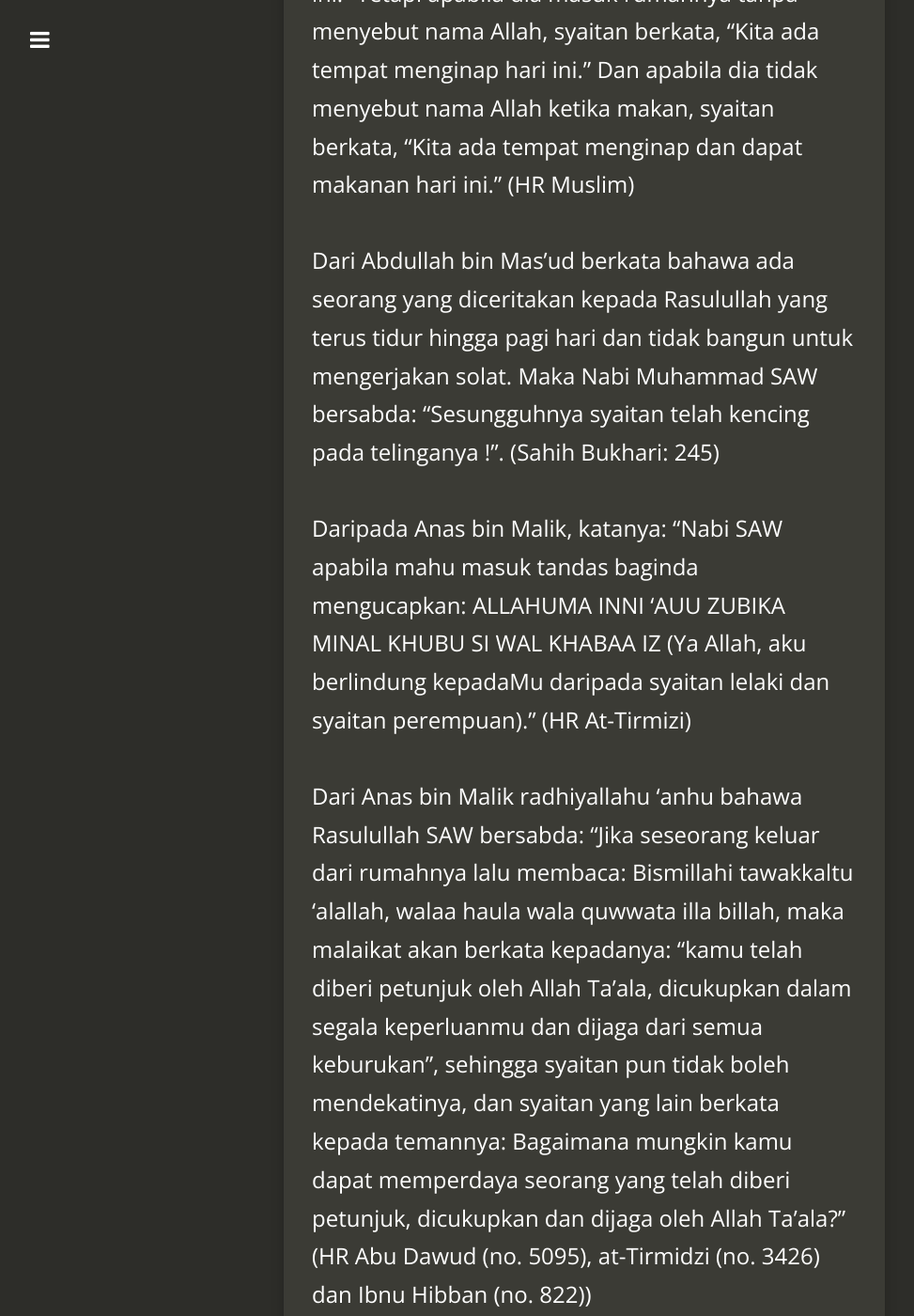
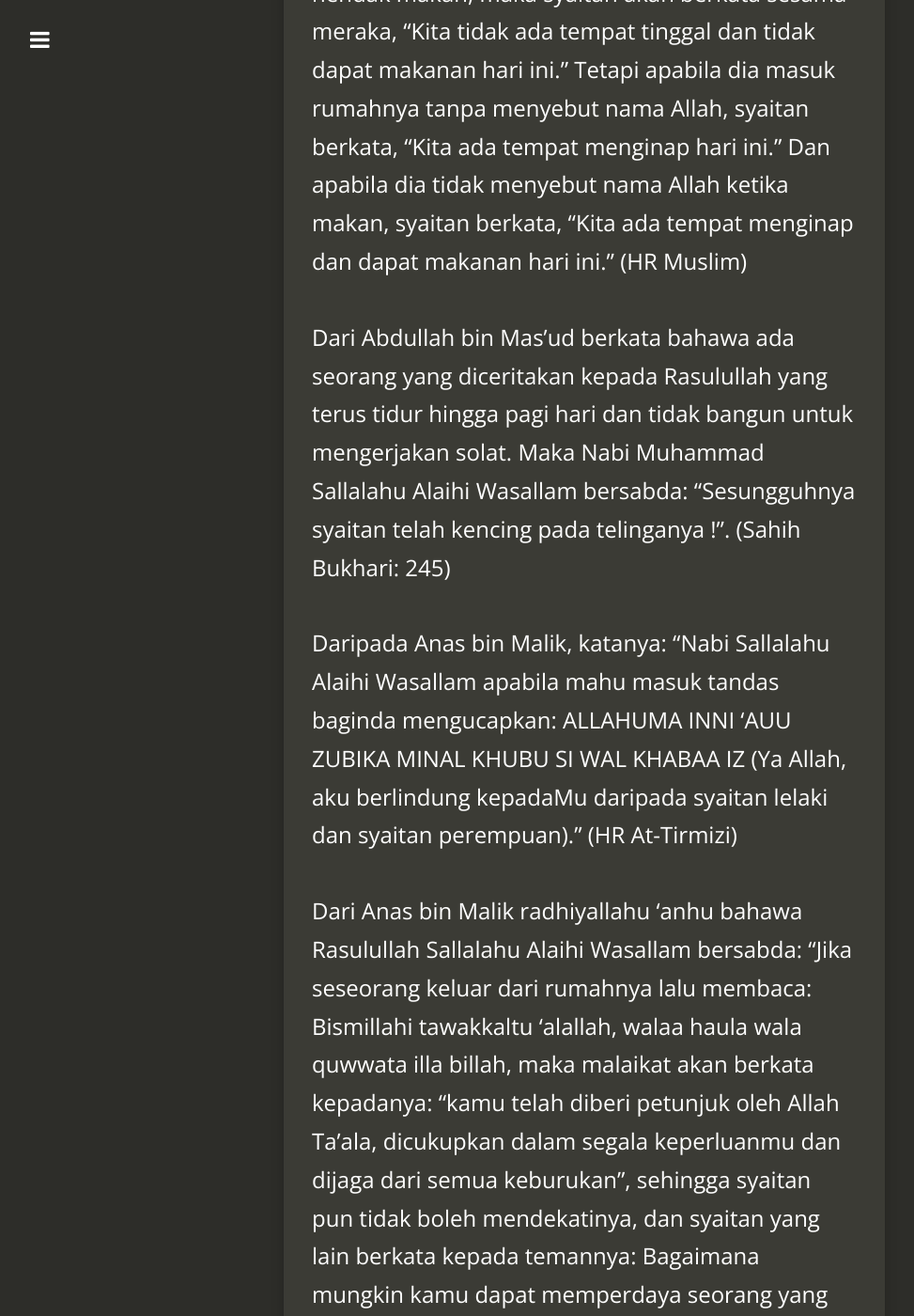
Before and after one commit to kedamaian/swsyafiq, a Jekyll site: the page built from _posts/2014-06-09-syaitan.md, in a window 1280 px wide and 1400 px high, scrolled down 4652 px. Shown: the whole window at 94% size, without its empty margins (18-991 px from the left). Built offline with Jekyll 4.4.1, drawn with Linux system fonts in a browser that asks for light colours; nearby versions of some CDN libraries; comment, search, counter and statistics services are not loaded; some of the changed text lies outside the part shown.

Commit message:
Update 2014-06-09-syaitan.md

```diff
--- a/_posts/2014-06-09-syaitan.md
+++ b/_posts/2014-06-09-syaitan.md
@@ -12,21 +12,21 @@
 
 Rasulullah shollallahu 'alaihi wasallam bersabda, "syaitan mengikat di atas kepala orang yang tidur dengan tiga simpulan, lalu berkata: “Bagi kamu malam yang panjang, tidurlah!”. Apabila orang itu bangun dan mengingati Allah, terbukalah satu simpulan. Apabila orang itu berwuduk, terbukalah satu lagi simpulan. Apabila orang itu bersolat, terbukalah kesemua simpulan. Maka pada hari itu orang tersebut akan bersemangat dan ceria. Jika tidak (iaitu ada simpulan yang masih terikat) maka pada hari itu orang tersebut akan merasa malas dan tidak ceria". (HR. Bukhari)
 
-Rasulullah SAW bersabda, “Apabila kamu bangun dari tidur, beristintsaarlah (memasukkan air ke dalam hidung) tiga kali kerana syaitan bermalam di rongga hidung.” (HR. Bukhari dan Muslim)
+Rasulullah Sallalahu Alaihi Wasallam bersabda, “Apabila kamu bangun dari tidur, beristintsaarlah (memasukkan air ke dalam hidung) tiga kali kerana syaitan bermalam di rongga hidung.” (HR. Bukhari dan Muslim)
 
 Daripada Ibnu ‘Abbas katanya : Sabda Rasulullah shollallahu 'alaihi wasallam yang bermaksud : Syaitan itu duduk mencangkung di atas hati manusia. Apabila manusia ingat Allah maka ia akan mengundur diri dan apabila manusia lalai maka ia akan membisikkan kejahatan. (HR. Bukhari)
 
-Nabi SAW bersabda, "Jika salah seorang dari kalian hendak makan, makanlah dengan tangan kanan. Dan apabila ingin minum, minumlah dengan tangan kanan. Sesungguhnya syaitan makan dengan tangan kirinya dan minum dengan tangan kirinya" (HR. Muslim)
+Nabi Sallalahu Alaihi Wasallam bersabda, "Jika salah seorang dari kalian hendak makan, makanlah dengan tangan kanan. Dan apabila ingin minum, minumlah dengan tangan kanan. Sesungguhnya syaitan makan dengan tangan kirinya dan minum dengan tangan kirinya" (HR. Muslim)
 
-Rasulullah SAW bersabda: " Sesungguhnya Allah Ta'ala membenci orang yang menguap. Menguap itu adalah daripada syaitan. Maka apabila seseorang kamu menguap, hendaklah dia menahannya semampunya. Sebab sesungguhnya apabila seseorang kamu menguap, syaitan akan mentertawakannya." (HR Bukhari)
+Rasulullah Sallalahu Alaihi Wasallam bersabda: " Sesungguhnya Allah Ta'ala membenci orang yang menguap. Menguap itu adalah daripada syaitan. Maka apabila seseorang kamu menguap, hendaklah dia menahannya semampunya. Sebab sesungguhnya apabila seseorang kamu menguap, syaitan akan mentertawakannya." (HR Bukhari)
 
-Rasulullah SAW: Apabila seseorang kamu menguap, hendaklah dia meletakkan tangan pada mulutnya, kerana sesungguhnya syaitan itu akan masuk (melalui mulut yang terbuka). (HR Muslim)
+Rasulullah Sallalahu Alaihi Wasallam: Apabila seseorang kamu menguap, hendaklah dia meletakkan tangan pada mulutnya, kerana sesungguhnya syaitan itu akan masuk (melalui mulut yang terbuka). (HR Muslim)
 
 “Menguap ketika solat itu daripada syaitan. Oleh itu, apabila kamu terasa ingin menguap, maka hendaklah berusaha menahannya.” (HR At-Tirmizi).
 
-Nabi SAW bersabda Abu Hurairah r.a berkata: "Rasulullah SAW bersabda, "Apabila dikumandangkan azan solat, syaitan akan berlari seraya terkentut-kentut sampai ia tidak mendengar suara azan tersebut. Apabila muadzin telah selesai azan, ia kembali lagi. Dan jika iqamat dikumandangkan, ia berlari. Apabila telah selesai iqamat, dia kembali lagi. Ia akan selalu bersama orang yang solat seraya berkata kepadanya: "Ingatlah apa yang tadinya kamu tidak ingat!", sehingga orang tersebut tidak tahu berapa rakaat dia solat". (HR Bukhari)
+Nabi Sallalahu Alaihi Wasallam bersabda Abu Hurairah r.a berkata: "Rasulullah Sallalahu Alaihi Wasallam bersabda, "Apabila dikumandangkan azan solat, syaitan akan berlari seraya terkentut-kentut sampai ia tidak mendengar suara azan tersebut. Apabila muadzin telah selesai azan, ia kembali lagi. Dan jika iqamat dikumandangkan, ia berlari. Apabila telah selesai iqamat, dia kembali lagi. Ia akan selalu bersama orang yang solat seraya berkata kepadanya: "Ingatlah apa yang tadinya kamu tidak ingat!", sehingga orang tersebut tidak tahu berapa rakaat dia solat". (HR Bukhari)
 
-Abu Hurairah r.a berkata, "Sesungguhnya Rasulullah SAW telah bersabda, "Jika salah seorang dari kamu solat, syaitan akan datang kepadanya untuk menggodanya sampai dia tidak tahu berapa rakaat yang dia telah kerjakan. Apabila salah seorang dari kamu mengalami hal itu, hendaklah dia sujud dua kali (sujud sahwi)." (HR Bukhari dan Muslim)
+Abu Hurairah r.a berkata, "Sesungguhnya Rasulullah Sallalahu Alaihi Wasallam telah bersabda, "Jika salah seorang dari kamu solat, syaitan akan datang kepadanya untuk menggodanya sampai dia tidak tahu berapa rakaat yang dia telah kerjakan. Apabila salah seorang dari kamu mengalami hal itu, hendaklah dia sujud dua kali (sujud sahwi)." (HR Bukhari dan Muslim)
 
 Doa sebelum solat: Robbi a'u zubika min hamaza tisy shaya thiin, wa a'u zubika robbi any yah dhu ruun. (Ya Allah. Aku berlindung kepada Engkau daripada gangguan syaitan dan aku berlindung kepada Engkau wahai Tuhan dari kedatangan mereka.)
 
@@ -34,18 +34,18 @@
 
 "Jika ada tiga orang lelaki dalam sesebuah kampung atau sesebuah desa tetapi tidak mengerjakan solat berjamaah di masjid, melainkan mereka (mudah) dikuasai oleh syaitan, oleh itu hendaklah engkau sentiasa menyatukan diri dengan jama'ah (kerana dengan itulah sahaja engkau akan selamat dari angkara syaitan)". (HR Ahmad).
 
-Dari Jabir bin Abdillah ra, Rasulullah SAW bersabda: "Apabila salah seorang di antara kamu menyebut nama Allah ketika hendak masuk rumahnya dan menyebut nama Allah ketika hendak makan, maka syaitan akan berkata sesama meraka, "Kita tidak ada tempat tinggal dan tidak dapat makanan hari ini." Tetapi apabila dia masuk rumahnya tanpa menyebut nama Allah, syaitan berkata, "Kita ada tempat menginap hari ini." Dan apabila dia tidak menyebut nama Allah ketika makan, syaitan berkata, "Kita ada tempat menginap dan dapat makanan hari ini." (HR Muslim)
+Dari Jabir bin Abdillah ra, Rasulullah Sallalahu Alaihi Wasallam bersabda: "Apabila salah seorang di antara kamu menyebut nama Allah ketika hendak masuk rumahnya dan menyebut nama Allah ketika hendak makan, maka syaitan akan berkata sesama meraka, "Kita tidak ada tempat tinggal dan tidak dapat makanan hari ini." Tetapi apabila dia masuk rumahnya tanpa menyebut nama Allah, syaitan berkata, "Kita ada tempat menginap hari ini." Dan apabila dia tidak menyebut nama Allah ketika makan, syaitan berkata, "Kita ada tempat menginap dan dapat makanan hari ini." (HR Muslim)
 
-Dari Abdullah bin Mas’ud berkata bahawa ada seorang yang diceritakan kepada Rasulullah yang terus tidur hingga pagi hari dan tidak bangun untuk mengerjakan solat. Maka Nabi Muhammad SAW bersabda: “Sesungguhnya syaitan telah kencing pada telinganya !”. (Sahih Bukhari: 245)
+Dari Abdullah bin Mas’ud berkata bahawa ada seorang yang diceritakan kepada Rasulullah yang terus tidur hingga pagi hari dan tidak bangun untuk mengerjakan solat. Maka Nabi Muhammad Sallalahu Alaihi Wasallam bersabda: “Sesungguhnya syaitan telah kencing pada telinganya !”. (Sahih Bukhari: 245)
 
-Daripada Anas bin Malik, katanya: "Nabi SAW apabila mahu masuk tandas baginda mengucapkan: ALLAHUMA INNI 'AUU ZUBIKA MINAL KHUBU SI WAL KHABAA IZ (Ya Allah, aku berlindung kepadaMu daripada syaitan lelaki dan syaitan perempuan)." (HR At-Tirmizi)
+Daripada Anas bin Malik, katanya: "Nabi Sallalahu Alaihi Wasallam apabila mahu masuk tandas baginda mengucapkan: ALLAHUMA INNI 'AUU ZUBIKA MINAL KHUBU SI WAL KHABAA IZ (Ya Allah, aku berlindung kepadaMu daripada syaitan lelaki dan syaitan perempuan)." (HR At-Tirmizi)
 
-Dari Anas bin Malik radhiyallahu ‘anhu bahawa Rasulullah SAW bersabda: “Jika seseorang keluar dari rumahnya lalu membaca: Bismillahi tawakkaltu ‘alallah, walaa haula wala quwwata illa billah, maka malaikat akan berkata kepadanya: “kamu telah diberi petunjuk oleh Allah Ta’ala, dicukupkan dalam segala keperluanmu dan dijaga dari semua keburukan”, sehingga syaitan pun tidak boleh mendekatinya, dan syaitan yang lain berkata kepada temannya: Bagaimana mungkin kamu dapat memperdaya seorang yang telah diberi petunjuk, dicukupkan dan dijaga oleh Allah Ta’ala?” (HR Abu Dawud (no. 5095), at-Tirmidzi (no. 3426) dan Ibnu Hibban (no. 822))
+Dari Anas bin Malik radhiyallahu ‘anhu bahawa Rasulullah Sallalahu Alaihi Wasallam bersabda: “Jika seseorang keluar dari rumahnya lalu membaca: Bismillahi tawakkaltu ‘alallah, walaa haula wala quwwata illa billah, maka malaikat akan berkata kepadanya: “kamu telah diberi petunjuk oleh Allah Ta’ala, dicukupkan dalam segala keperluanmu dan dijaga dari semua keburukan”, sehingga syaitan pun tidak boleh mendekatinya, dan syaitan yang lain berkata kepada temannya: Bagaimana mungkin kamu dapat memperdaya seorang yang telah diberi petunjuk, dicukupkan dan dijaga oleh Allah Ta’ala?” (HR Abu Dawud (no. 5095), at-Tirmidzi (no. 3426) dan Ibnu Hibban (no. 822))
 
 Sabda Rasulullah , "Di dalam surah al-Baqarah, ada satu ayat yang menjadi penghulu bagi ayat al-Quran, tidak dibacanya dalam rumah yang ada di dalamnya syaitan melainkan keluar ia daripadanya, itulah ayat Kursi" (riwayat al-Hakim)
 
-Rasulullah SAW bersabda, “Gopoh-gapah itu dari amalan syaitan dan sifat tenang itu adalah dari Allah Taala” (HR Al-Baihaqi)
+Rasulullah Sallalahu Alaihi Wasallam bersabda, “Gopoh-gapah itu dari amalan syaitan dan sifat tenang itu adalah dari Allah Taala” (HR Al-Baihaqi)
 
-Dari Aisyah, Rasulullah SAW bersabda: "Sesungguhnya syaitan akan datang kepada seseorang diantara kamu lalu ia berkata: "Siapa yang menciptakan kamu?" Lalu dia menjawab: 'Allah', kemudian syaitan akan bertanya lagi: Siapakah yang mencipta Allah?" Apabila seorang di antara kamu mendapati hal semacam itu, maka hendaklah dia berkata “aman tu billahi wa rasulih” (aku beriman kepada Allah dan RasulNya) dan dengan ucapan itu syaitan itu akan pergi dari dirinya." (HR. Ahmad dengan sanad hassan)
+Dari Aisyah, Rasulullah Sallalahu Alaihi Wasallam bersabda: "Sesungguhnya syaitan akan datang kepada seseorang diantara kamu lalu ia berkata: "Siapa yang menciptakan kamu?" Lalu dia menjawab: 'Allah', kemudian syaitan akan bertanya lagi: Siapakah yang mencipta Allah?" Apabila seorang di antara kamu mendapati hal semacam itu, maka hendaklah dia berkata “aman tu billahi wa rasulih” (aku beriman kepada Allah dan RasulNya) dan dengan ucapan itu syaitan itu akan pergi dari dirinya." (HR. Ahmad dengan sanad hassan)
 
 Wallahu a'lam.
```
